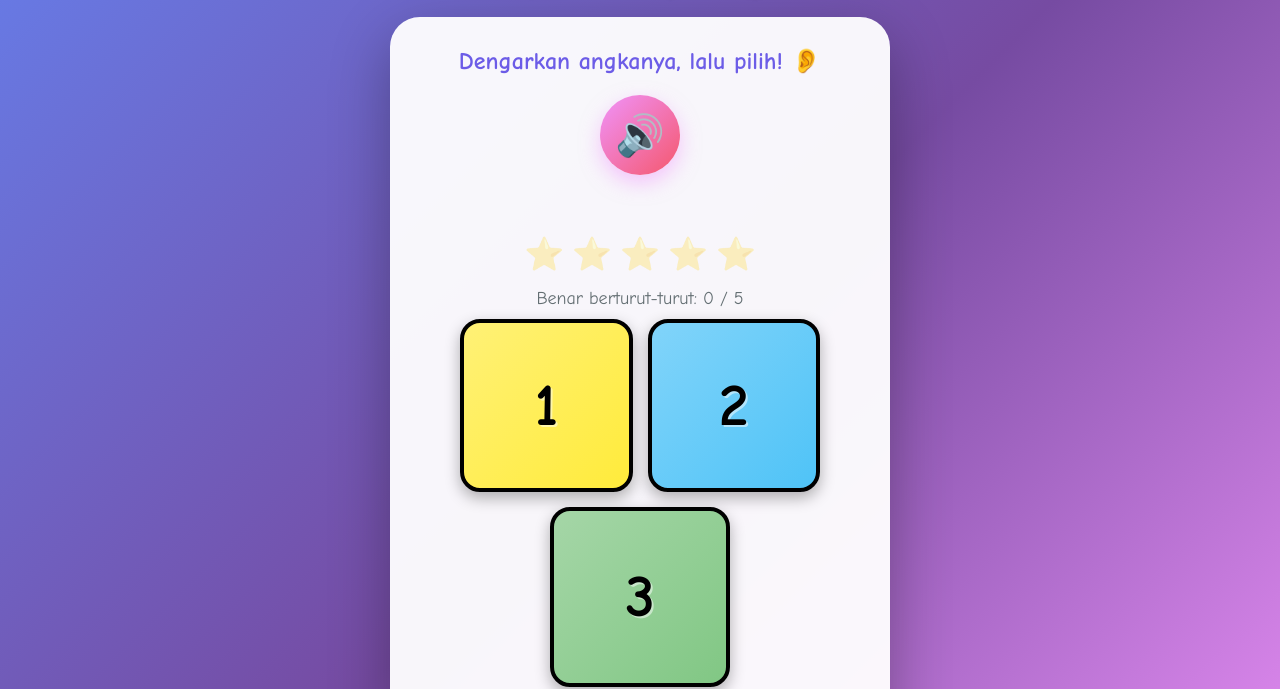
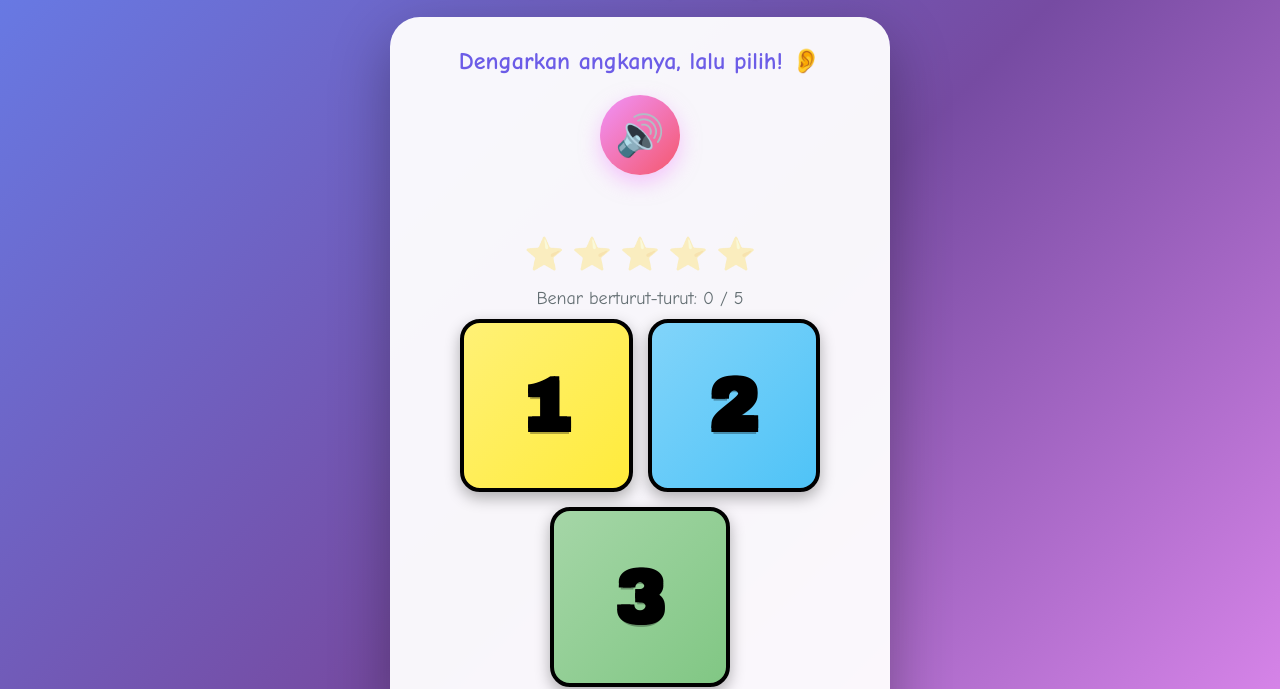
Before and after one commit to faudyadam77-tech/Game-tebak-angka, a plain HTML site: page index.html in a window 1280 px wide. Shown: the part 115-804 px from the top of the page. Drawn offline with Linux system fonts and the light colour scheme.

Commit message:
Update number button styles and effects

```diff
--- a/index.html
+++ b/index.html
@@ -83,23 +83,32 @@
     margin-right: auto;
   }
 
-  /* Tombol angka dengan warna kontras */
+  /* ===== TOMBOL ANGKA DENGAN FONT SUPER TEBAL ===== */
   .number-btn {
     border: 4px solid #000;
     border-radius: 20px;
     padding: 20px 10px;
-    font-size: clamp(40px, 10vw, 60px);
+    font-size: clamp(50px, 12vw, 75px);
     font-weight: 900;
     color: #000;
     cursor: pointer;
     box-shadow: 0 6px 15px rgba(0,0,0,0.3);
     transition: all 0.2s;
-    font-family: inherit;
-    text-shadow: 2px 2px 0 rgba(255,255,255,0.5);
+    font-family: 'Arial Black', 'Impact', sans-serif;
     aspect-ratio: 1 / 1;
     display: flex;
     align-items: center;
     justify-content: center;
+
+    /* ===== EFEK FONT SUPER TEBAL ===== */
+    -webkit-text-stroke: 3px #000;           /* Stroke hitam di sekeliling angka */
+    text-shadow:
+      2px 2px 0 #000,                        /* Bayangan kanan bawah */
+      -2px -2px 0 #000,                      /* Bayangan kiri atas */
+      2px -2px 0 #000,                       /* Bayangan kanan atas */
+      -2px 2px 0 #000,                       /* Bayangan kiri bawah */
+      0 4px 0 rgba(0,0,0,0.3);               /* Bayangan bawah untuk efek 3D */
+    letter-spacing: -2px;                    /* Merapatkan huruf */
   }
 
   .number-btn:active { transform: scale(0.92); }
@@ -113,19 +122,14 @@
   .number-btn:nth-child(5) { background: linear-gradient(135deg, #ffcc80 0%, #ffa726 100%); }
 
   /* ===== POSISI TOMBOL DIAMOND ===== */
-  /* Baris 1: Angka 1 di kiri, Angka 2 di kanan */
   .number-btn:nth-child(1) { grid-column: 1; grid-row: 1; }
   .number-btn:nth-child(2) { grid-column: 2; grid-row: 1; }
-
-  /* Baris 2: Angka 3 di tengah (span 2 kolom) */
   .number-btn:nth-child(3) {
     grid-column: 1 / span 2;
     grid-row: 2;
     justify-self: center;
     width: 50%;
   }
-
-  /* Baris 3: Angka 4 di kiri, Angka 5 di kanan */
   .number-btn:nth-child(4) { grid-column: 1; grid-row: 3; }
   .number-btn:nth-child(5) { grid-column: 2; grid-row: 3; }
 
@@ -134,6 +138,7 @@
     border-color: #00b894;
     animation: correctPulse 0.5s;
     color: #000 !important;
+    -webkit-text-stroke: 3px #000 !important;
   }
 
   .number-btn.wrong {
@@ -141,6 +146,7 @@
     border-color: #d63031;
     animation: shake 0.5s;
     color: #000 !important;
+    -webkit-text-stroke: 3px #000 !important;
   }
 
   @keyframes correctPulse {
```
